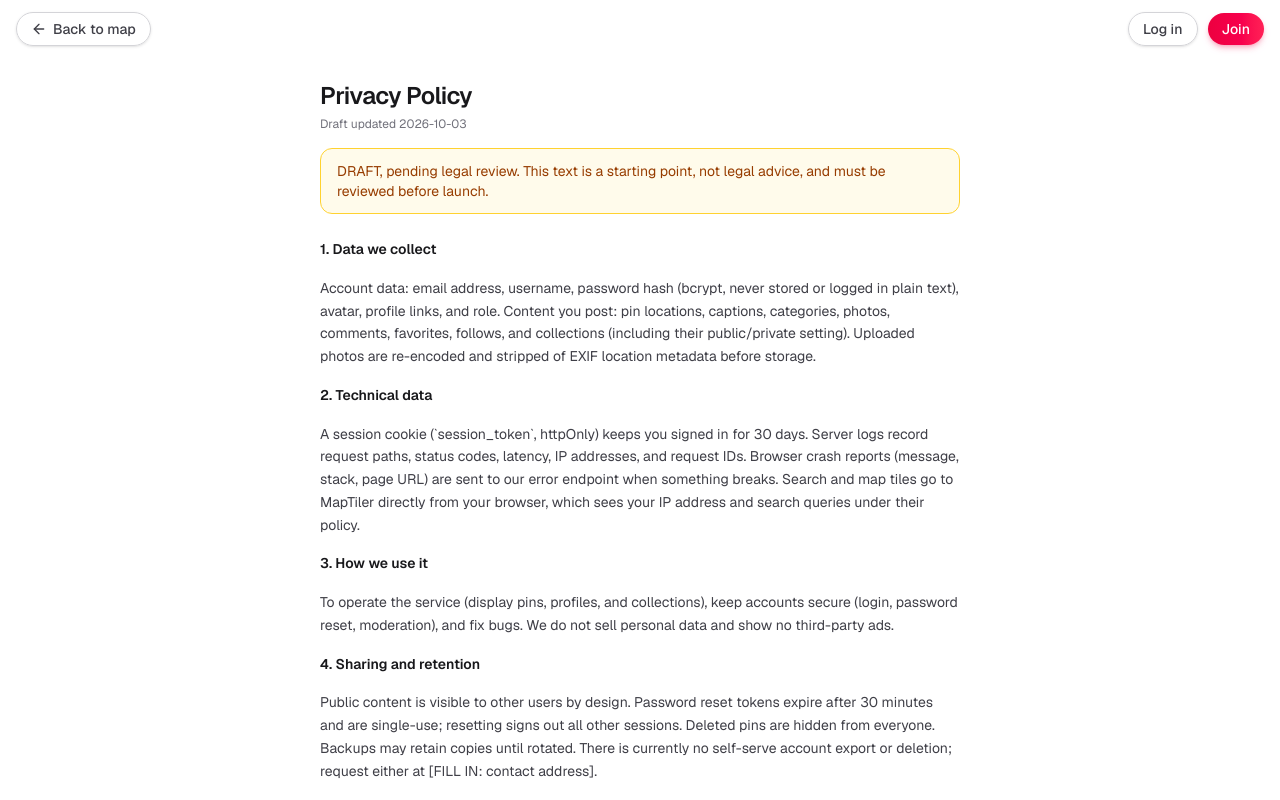
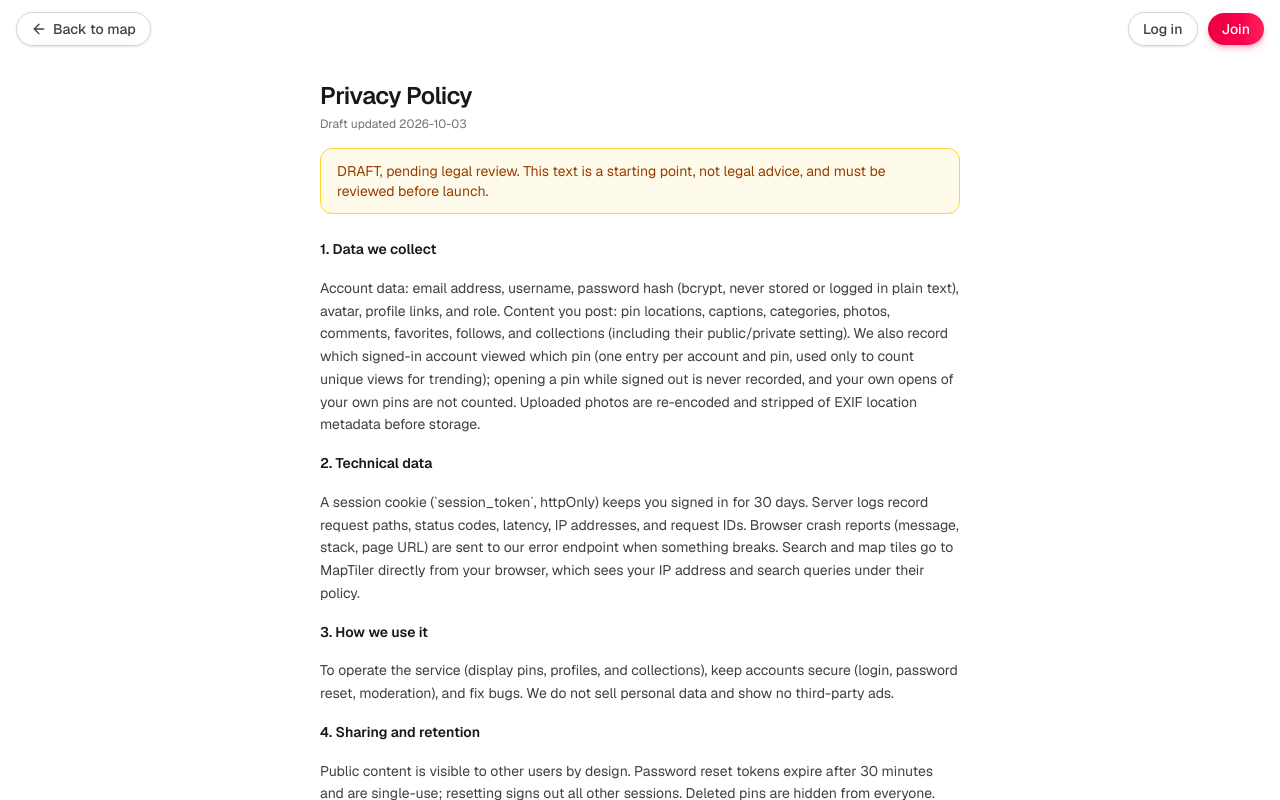
Before and after one commit to jojianya/sweetspot, a Next.js app in the folder client/: page /privacy in a window 1280 px wide. Built offline with nearby package versions, Linux system fonts and the light colour scheme; no server answers.

Commit message:
docs: disclose unique pin view recording

```diff
--- a/client/src/app/(legal)/privacy/page.tsx
+++ b/client/src/app/(legal)/privacy/page.tsx
@@ -15,7 +15,11 @@ export default function PrivacyPage() {
         stored or logged in plain text), avatar, profile links, and role.
         Content you post: pin locations, captions, categories, photos,
         comments, favorites, follows, and collections (including their
-        public/private setting). Uploaded photos are re-encoded and stripped
+        public/private setting). We also record which signed-in account
+        viewed which pin (one entry per account and pin, used only to
+        count unique views for trending); opening a pin while signed out
+        is never recorded, and your own opens of your own pins are not
+        counted. Uploaded photos are re-encoded and stripped
         of EXIF location metadata before storage.
       </p>
       <h2 className="font-semibold text-zinc-900 dark:text-zinc-100">2. Technical data</h2>
```
Also changed, not shown: 1 other file (tests, documents, lock files or other folders).
